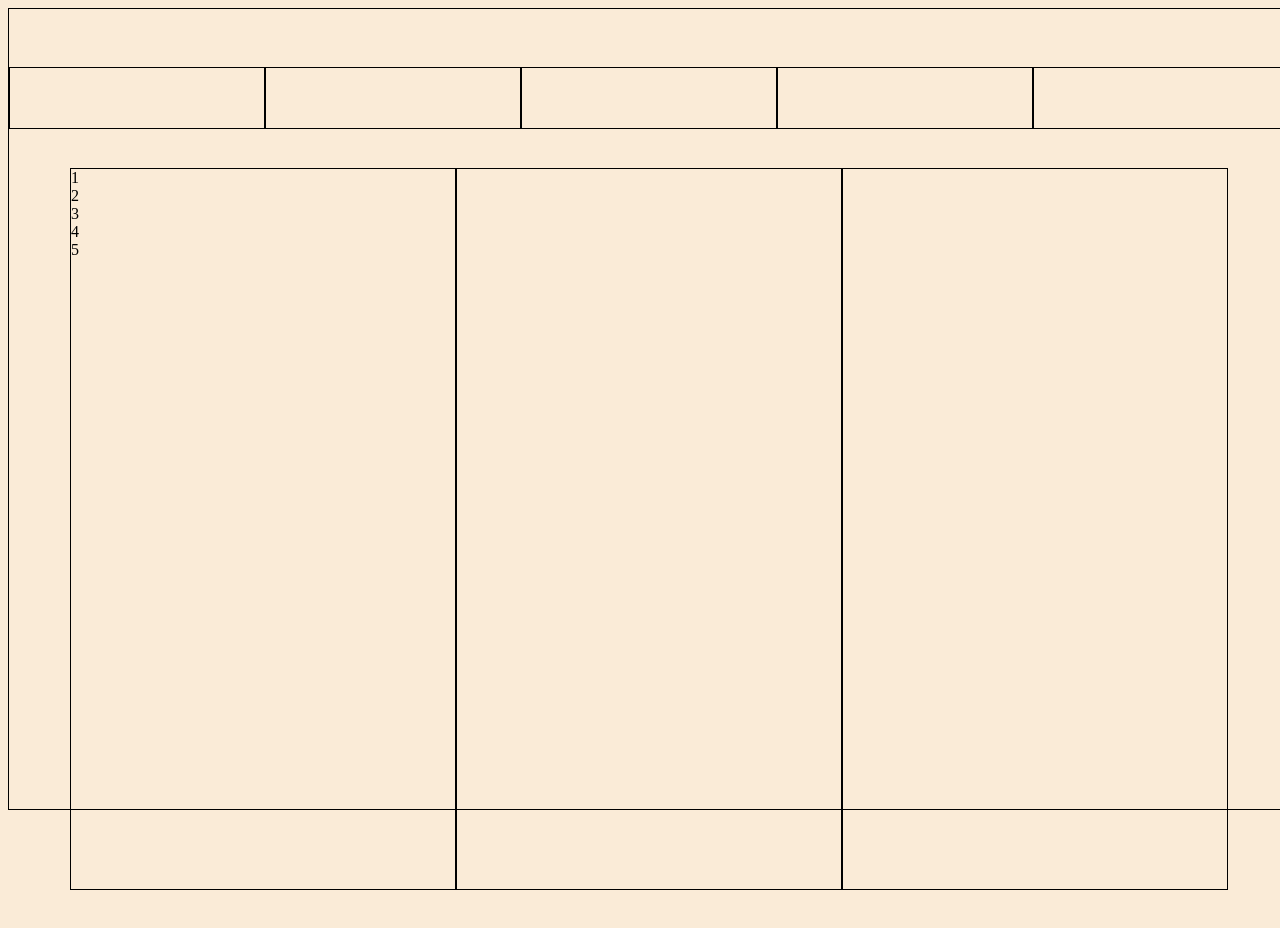
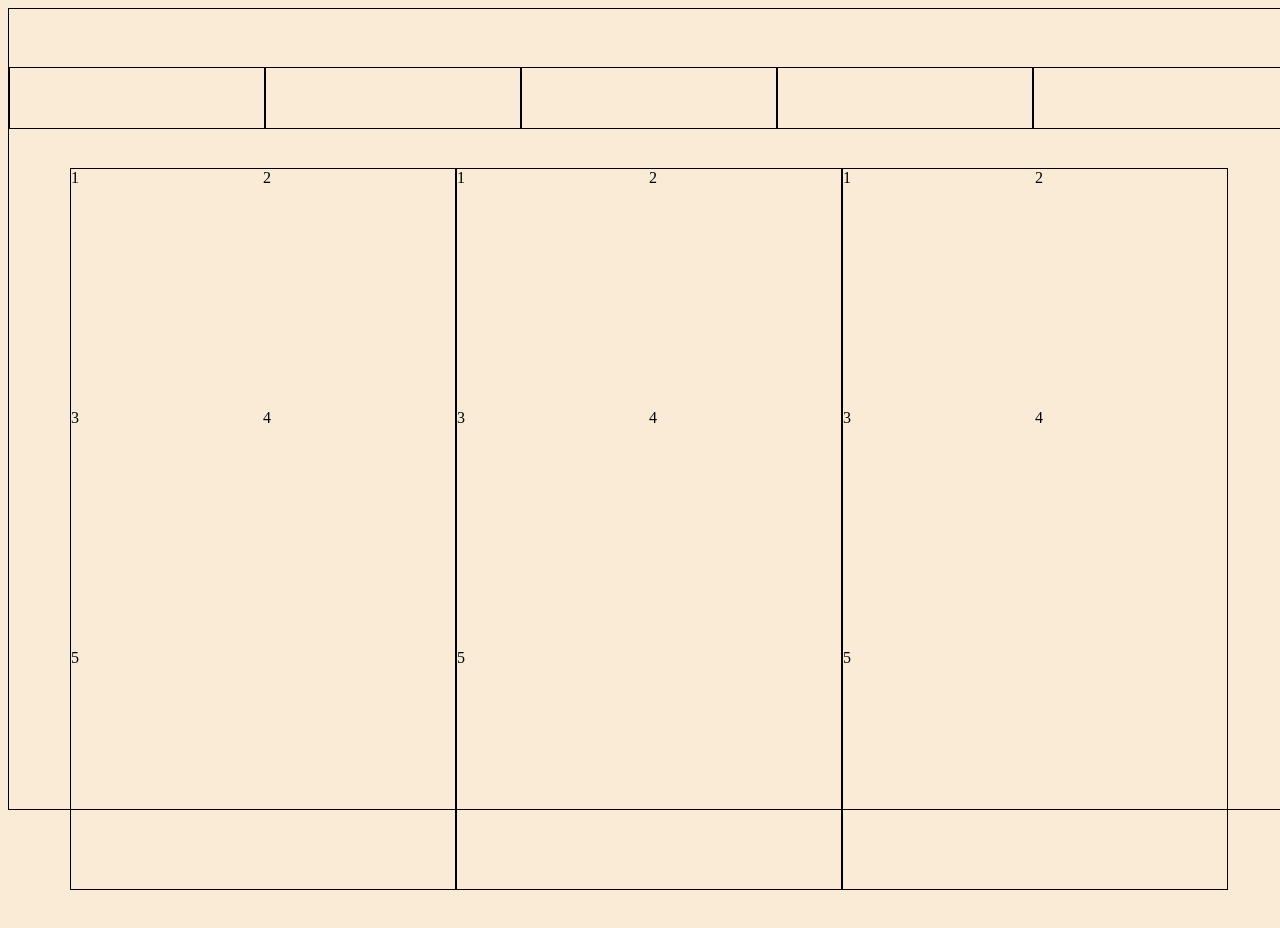
Before and after one commit to jiny43/20230216, a plain HTML site: page prac2.html in a window 1280 px wide. Drawn offline with Linux system fonts and the light colour scheme.

Commit message:
i finished parc2 and will sleep

```diff
--- a/prac2.html
+++ b/prac2.html
@@ -46,7 +46,14 @@
   }
   .box { width: 30%;
   height: 90%;
-  border: 1px solid black}
+  border: 1px solid black;
+  display: grid;
+  grid-template-areas: 'a a'
+  'c d'
+  'e e';
+  grid-template-columns: 2;
+  grid-template-rows: 3;
+  }
 </style>
 
 <body>
@@ -67,18 +74,18 @@
         <div id="e">5</div>
       </div>
       <div class="box">
-        <div></div>
-        <div></div>
-        <div></div>
-        <div></div>
-        <div></div>
+        <div id="a">1</div>
+        <div id="b">2</div>
+        <div id="c">3</div>
+        <div id="d">4</div>
+        <div id="e">5</div>
       </div>
       <div class="box">
-        <div></div>
-        <div></div>
-        <div></div>
-        <div></div>
-        <div></div>
+        <div id="a">1</div>
+        <div id="b">2</div>
+        <div id="c">3</div>
+        <div id="d">4</div>
+        <div id="e">5</div>
       </div>
     </main>
   </div>
```
